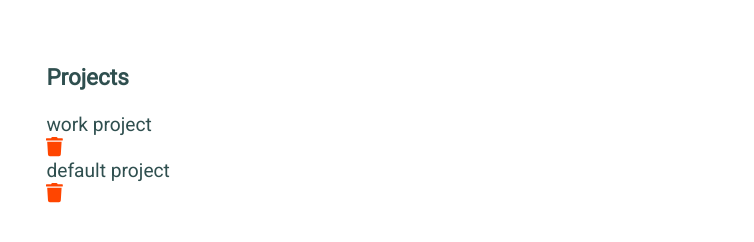
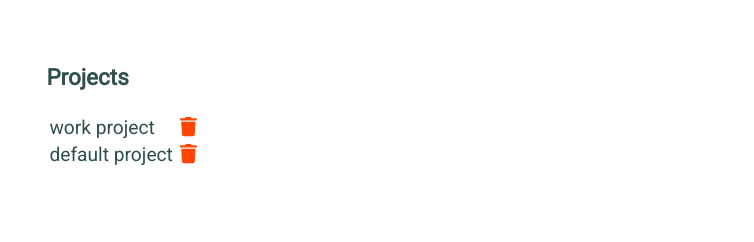
Before and after one commit to puybr/to-do-list, a website built with webpack: page dist/index.html in a window 1280 px wide. Shown: the part 98-340 px from the top of the page, without its empty margins (0-754 px from the left). Built offline with nearby package versions, Linux system fonts and the light colour scheme.

```diff
--- a/src/controller.js
+++ b/src/controller.js
@@ -49,9 +49,12 @@
         // console.log(myProjects[1].todos[0].title);
         myProjects.forEach((project) => {
             const proj = `
-            <div class="projectlist">
+            <tr>
+            <td>
             ${project.name}
-            </div><i class="fa fa-trash" aria-hidden="true" id="icon"></i>
+            </td>
+            <td><i class="fa fa-trash" aria-hidden="true" id="icon"></i></td>
+            </tr>
             `;
         container.insertAdjacentHTML('afterbegin', proj);
 
@@ -110,15 +113,13 @@
         subTasks.innerHTML = '';
         myProjects[index].todos.forEach((todo) => {
             const t = `
-                    <table>
                     <tr>
-                    <td><input type="radio" id="delete" name="delete"></td>
+                    <td id="delete-me"><input type="radio" id="delete" name="delete"></td>
                     <td>${todo.title}</td>
                     <td>${todo.description}</td>
                     <td>${todo.date}</td>
                     <td>${todo.priority}</td>
                     </tr>
-                    </table>
                 `;
             subTasks.insertAdjacentHTML('afterbegin', t);
         })
```
Also changed, not shown: dist/index.html, dist/style.css, 1 other file.
